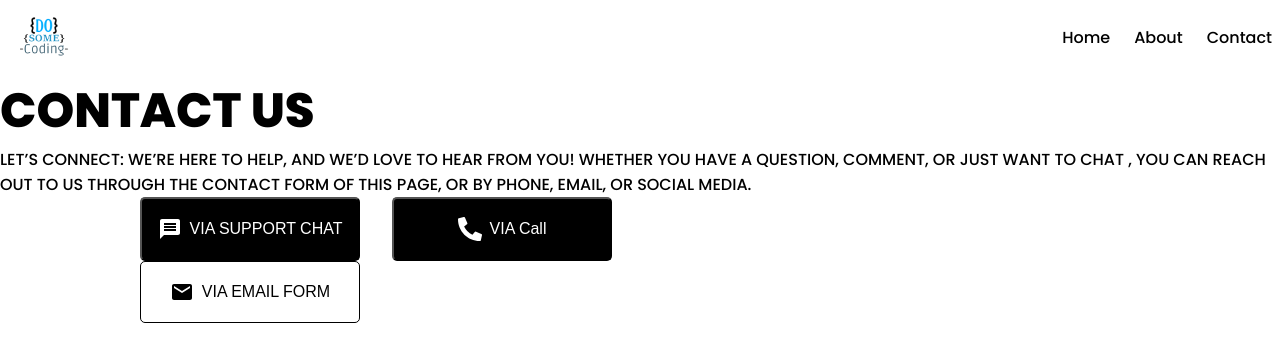
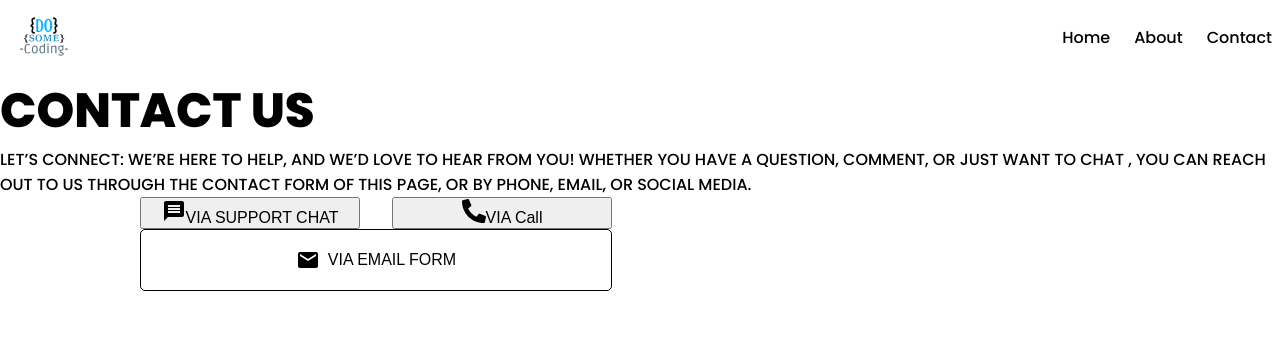
Before and after one commit to AyushHimalayaShrestha/React-P2, a React (Vite) app: page / in a window 1280 px wide. Shown: the top 362 px of the page. Built offline with nearby package versions, Linux system fonts and the light colour scheme.

Commit message:
button style

```diff
--- a/src/components/Button/Button.jsx
+++ b/src/components/Button/Button.jsx
@@ -1,13 +1,13 @@
 import React from 'react'
 import { MdMessage } from "react-icons/md";
 import styles from './Button.module.css';
-const Button = (props) => {
+const Button = ({isOutline,icon,text}) => {
 
   return (
-    <button className={props.isOutline ? styles.outline_btn : styles.primary_btn}>
+    <button className={isOutline ? styles.outline_btn : styles.primary_btn}>
 
-        {props.icon}
-       {props.text}
+        {icon}
+       {text}
     </button>
   )
 }
--- a/src/components/Button/Button.module.css
+++ b/src/components/Button/Button.module.css
@@ -1,14 +1,9 @@
 .primary_btn{
-padding: 18px 10px;
-background-color: black;
-color: white;
+ gap: 8px;
 min-width: 220px;
-border-radius: 5px;
-display: flex;
-align-items: center;
-gap: 8px;
 font-size: 16px;
 justify-content: center;
+cursor: pointer;
 }
 .outline_btn{
     padding: 18px 10px;
@@ -22,4 +17,6 @@ justify-content: center;
     font-size: 16px;
     justify-content: center;
     background-color: white;
+    width: 100%;
+    cursor: pointer;
     }
```
